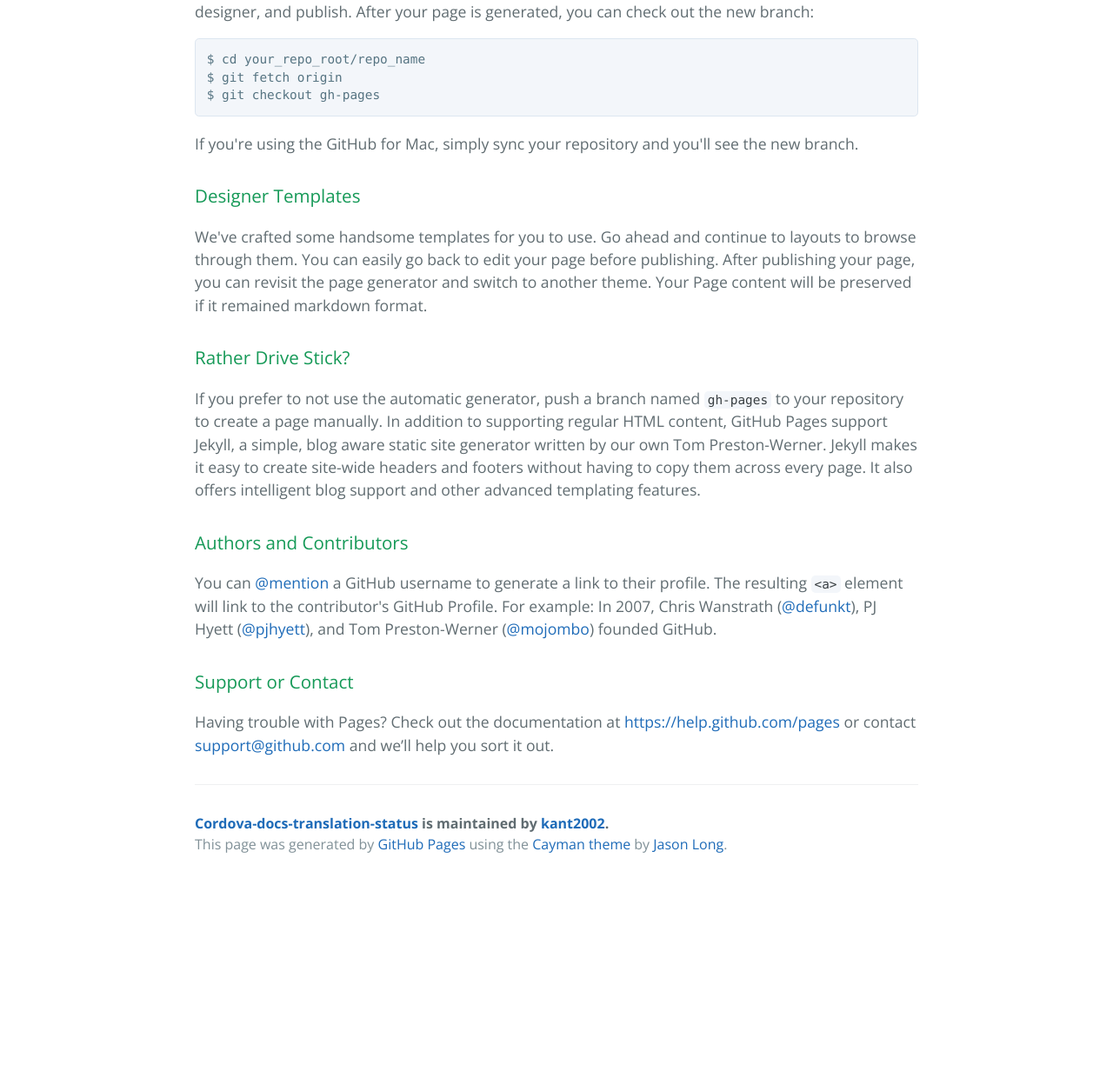
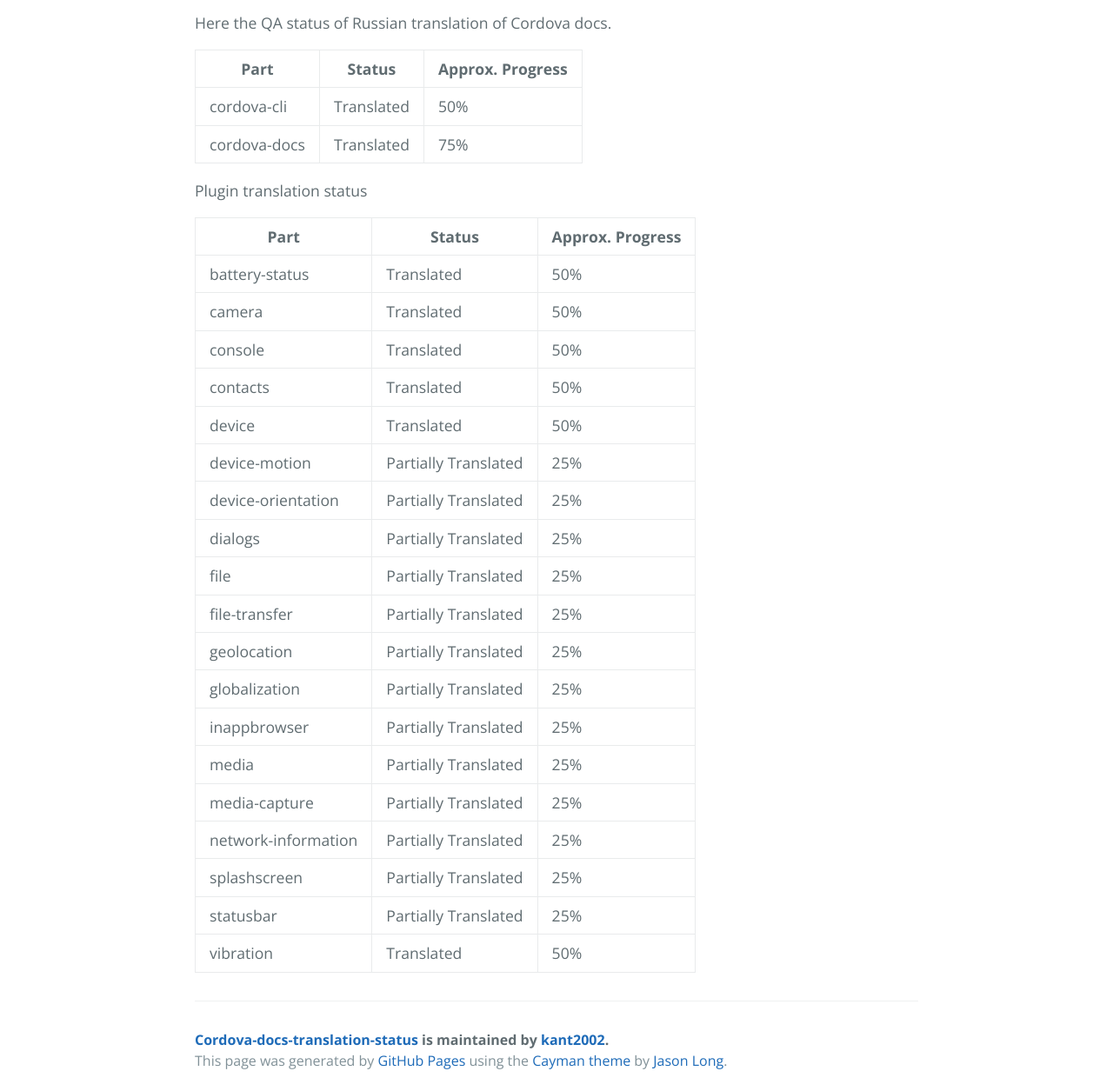
Before and after one commit to kant2002/cordova-docs-translation-status, a plain HTML site: page index.html in a window 1280 px wide. Shown: the part 516-1771 px from the top of the page at 87% size. Before the commit the page ends 1531 px from the top, so only its background shows below. Drawn offline with nearby package versions, Linux system fonts and the light colour scheme.

```diff
--- a/index.html
+++ b/index.html
@@ -19,37 +19,143 @@
     </section>
 
     <section class="main-content">
-      <h3>
-<a id="welcome-to-github-pages" class="anchor" href="#welcome-to-github-pages" aria-hidden="true"><span class="octicon octicon-link"></span></a>Welcome to GitHub Pages.</h3>
+      <h1>
+<a id="cordova-docs-translation-status" class="anchor" href="#cordova-docs-translation-status" aria-hidden="true"><span class="octicon octicon-link"></span></a>cordova-docs-translation-status</h1>
 
-<p>This automatic page generator is the easiest way to create beautiful pages for all of your projects. Author your page content here using GitHub Flavored Markdown, select a template crafted by a designer, and publish. After your page is generated, you can check out the new branch:</p>
+<p>Status page for the translation of the Cordova documentation</p>
 
-<pre><code>$ cd your_repo_root/repo_name
-$ git fetch origin
-$ git checkout gh-pages
-</code></pre>
+<p>Here the QA status of Russian translation of Cordova docs.</p>
 
-<p>If you're using the GitHub for Mac, simply sync your repository and you'll see the new branch.</p>
+<table>
+<thead>
+<tr>
+<th>Part</th>
+<th>Status</th>
+<th>Approx. Progress</th>
+</tr>
+</thead>
+<tbody>
+<tr>
+<td>cordova-cli</td>
+<td>Translated</td>
+<td>50%</td>
+</tr>
+<tr>
+<td>cordova-docs</td>
+<td>Translated</td>
+<td>75%</td>
+</tr>
+</tbody>
+</table>
 
-<h3>
-<a id="designer-templates" class="anchor" href="#designer-templates" aria-hidden="true"><span class="octicon octicon-link"></span></a>Designer Templates</h3>
+<p>Plugin translation status</p>
 
-<p>We've crafted some handsome templates for you to use. Go ahead and continue to layouts to browse through them. You can easily go back to edit your page before publishing. After publishing your page, you can revisit the page generator and switch to another theme. Your Page content will be preserved if it remained markdown format.</p>
-
-<h3>
-<a id="rather-drive-stick" class="anchor" href="#rather-drive-stick" aria-hidden="true"><span class="octicon octicon-link"></span></a>Rather Drive Stick?</h3>
-
-<p>If you prefer to not use the automatic generator, push a branch named <code>gh-pages</code> to your repository to create a page manually. In addition to supporting regular HTML content, GitHub Pages support Jekyll, a simple, blog aware static site generator written by our own Tom Preston-Werner. Jekyll makes it easy to create site-wide headers and footers without having to copy them across every page. It also offers intelligent blog support and other advanced templating features.</p>
-
-<h3>
-<a id="authors-and-contributors" class="anchor" href="#authors-and-contributors" aria-hidden="true"><span class="octicon octicon-link"></span></a>Authors and Contributors</h3>
-
-<p>You can <a href="https://github.com/blog/821" class="user-mention">@mention</a> a GitHub username to generate a link to their profile. The resulting <code>&lt;a&gt;</code> element will link to the contributor's GitHub Profile. For example: In 2007, Chris Wanstrath (<a href="https://github.com/defunkt" class="user-mention">@defunkt</a>), PJ Hyett (<a href="https://github.com/pjhyett" class="user-mention">@pjhyett</a>), and Tom Preston-Werner (<a href="https://github.com/mojombo" class="user-mention">@mojombo</a>) founded GitHub.</p>
-
-<h3>
-<a id="support-or-contact" class="anchor" href="#support-or-contact" aria-hidden="true"><span class="octicon octicon-link"></span></a>Support or Contact</h3>
-
-<p>Having trouble with Pages? Check out the documentation at <a href="https://help.github.com/pages">https://help.github.com/pages</a> or contact <a href="mailto:support@github.com">support@github.com</a> and we’ll help you sort it out.</p>
+<table>
+<thead>
+<tr>
+<th>Part</th>
+<th>Status</th>
+<th>Approx. Progress</th>
+</tr>
+</thead>
+<tbody>
+<tr>
+<td>battery-status</td>
+<td>Translated</td>
+<td>50%</td>
+</tr>
+<tr>
+<td>camera</td>
+<td>Translated</td>
+<td>50%</td>
+</tr>
+<tr>
+<td>console</td>
+<td>Translated</td>
+<td>50%</td>
+</tr>
+<tr>
+<td>contacts</td>
+<td>Translated</td>
+<td>50%</td>
+</tr>
+<tr>
+<td>device</td>
+<td>Translated</td>
+<td>50%</td>
+</tr>
+<tr>
+<td>device-motion</td>
+<td>Partially Translated</td>
+<td>25%</td>
+</tr>
+<tr>
+<td>device-orientation</td>
+<td>Partially Translated</td>
+<td>25%</td>
+</tr>
+<tr>
+<td>dialogs</td>
+<td>Partially Translated</td>
+<td>25%</td>
+</tr>
+<tr>
+<td>file</td>
+<td>Partially Translated</td>
+<td>25%</td>
+</tr>
+<tr>
+<td>file-transfer</td>
+<td>Partially Translated</td>
+<td>25%</td>
+</tr>
+<tr>
+<td>geolocation</td>
+<td>Partially Translated</td>
+<td>25%</td>
+</tr>
+<tr>
+<td>globalization</td>
+<td>Partially Translated</td>
+<td>25%</td>
+</tr>
+<tr>
+<td>inappbrowser</td>
+<td>Partially Translated</td>
+<td>25%</td>
+</tr>
+<tr>
+<td>media</td>
+<td>Partially Translated</td>
+<td>25%</td>
+</tr>
+<tr>
+<td>media-capture</td>
+<td>Partially Translated</td>
+<td>25%</td>
+</tr>
+<tr>
+<td>network-information</td>
+<td>Partially Translated</td>
+<td>25%</td>
+</tr>
+<tr>
+<td>splashscreen</td>
+<td>Partially Translated</td>
+<td>25%</td>
+</tr>
+<tr>
+<td>statusbar</td>
+<td>Partially Translated</td>
+<td>25%</td>
+</tr>
+<tr>
+<td>vibration</td>
+<td>Translated</td>
+<td>50%</td>
+</tr>
+</tbody>
+</table>
 
       <footer class="site-footer">
         <span class="site-footer-owner"><a href="https://github.com/kant2002/cordova-docs-translation-status">Cordova-docs-translation-status</a> is maintained by <a href="https://github.com/kant2002">kant2002</a>.</span>
```
Also changed, not shown: params.json (+1 -1 lines).
